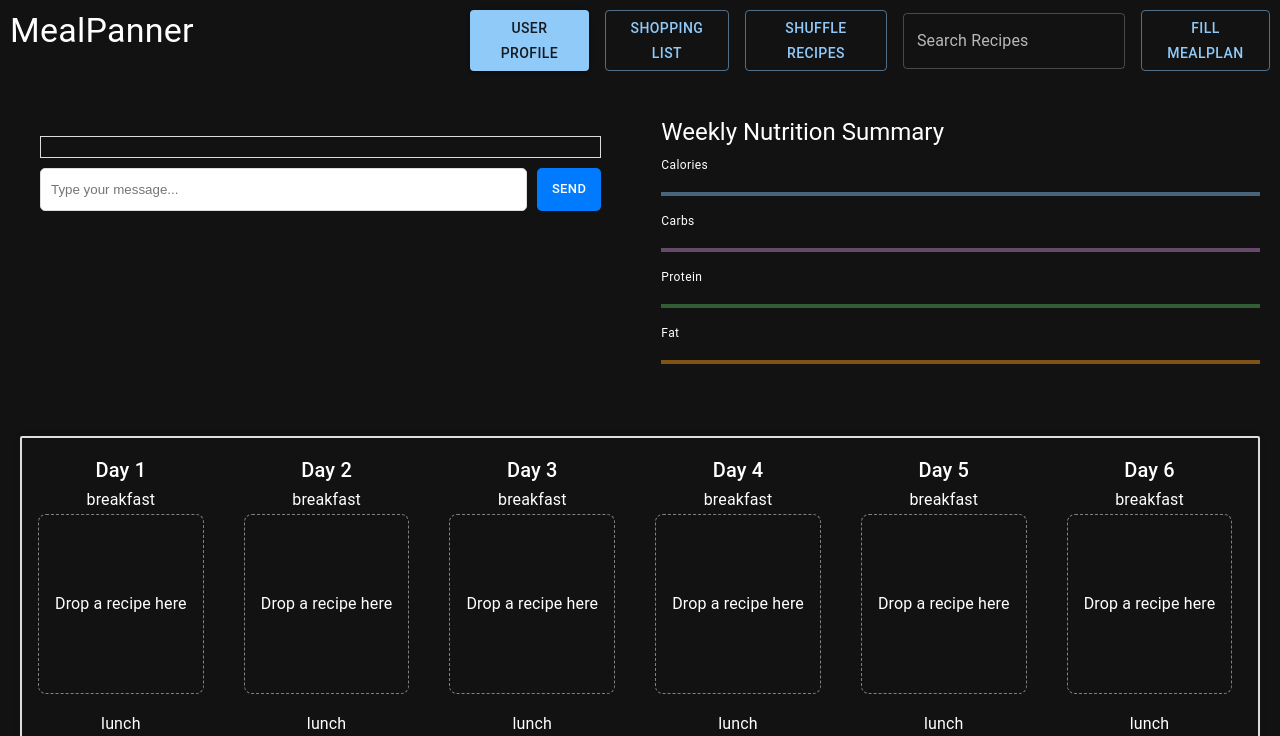
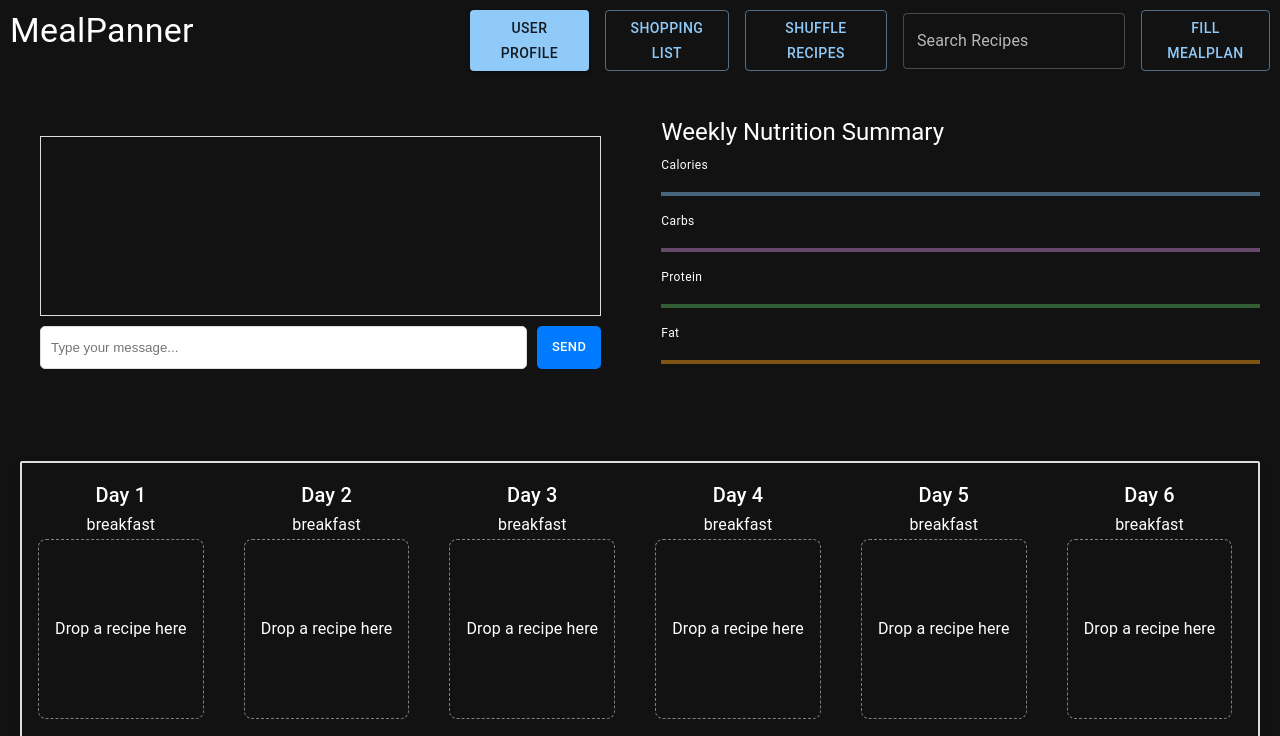
Before and after one commit to FahadJalil7/SmartPlan-Frontend, a React (Vite) app in the folder Client/recipePlan/: page / in a window 1280 px wide. Shown: the top 736 px of the page. Built offline with nearby package versions, Linux system fonts and the light colour scheme.

Commit message:
fixed chatbox size

```diff
--- a/Client/recipePlan/src/DietAi.jsx
+++ b/Client/recipePlan/src/DietAi.jsx
@@ -119,7 +119,7 @@ const Chat = ({setMinCalories,setMinCarbs,setMinProtein,setUserSetting}) => {
 
 const styles = {
   container: { margin:"20px",width:"50%", padding: "20px", textAlign: "center",},
-  chatBox: { border: "1px solid #ddd", padding: "10px", maxHeight: "200px", overflowY: "auto",pr: 1,
+  chatBox: { border: "1px solid #ddd", padding: "10px",minHeight:"180px" ,maxHeight: "200px", overflowY: "auto",pr: 1,
     '&::-webkit-scrollbar': {
       width: '8px',
     },
```
